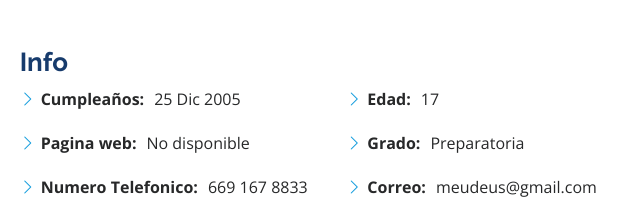
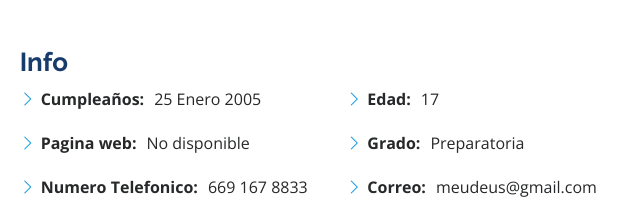
Before and after one commit to ZamaaDiego/Sobremi, a plain HTML site: page index.html in a window 1280 px wide. Shown: the part 921-1133 px from the top of the page, 619-1259 px from the left. Drawn offline with nearby package versions, Linux system fonts and the light colour scheme.

Commit message:
Update index.html

```diff
--- a/index.html
+++ b/index.html
@@ -92,7 +92,7 @@
             <div class="row">
               <div class="col-lg-6">
                 <ul>
-                  <li><i class="bi bi-chevron-right"></i> <strong>Cumpleaños:</strong> <span>25 Dic 2005</span></li>
+                  <li><i class="bi bi-chevron-right"></i> <strong>Cumpleaños:</strong> <span>25 Enero 2005</span></li>
                   <li><i class="bi bi-chevron-right"></i> <strong>Pagina web:</strong> <span>No disponible</span></li>
                   <li><i class="bi bi-chevron-right"></i> <strong>Numero Telefonico:</strong> <span>669 167 8833</span></li>
                   <li><i class="bi bi-chevron-right"></i> <strong>Ciudad:</strong> <span>Mazatlan</span></li>
```
